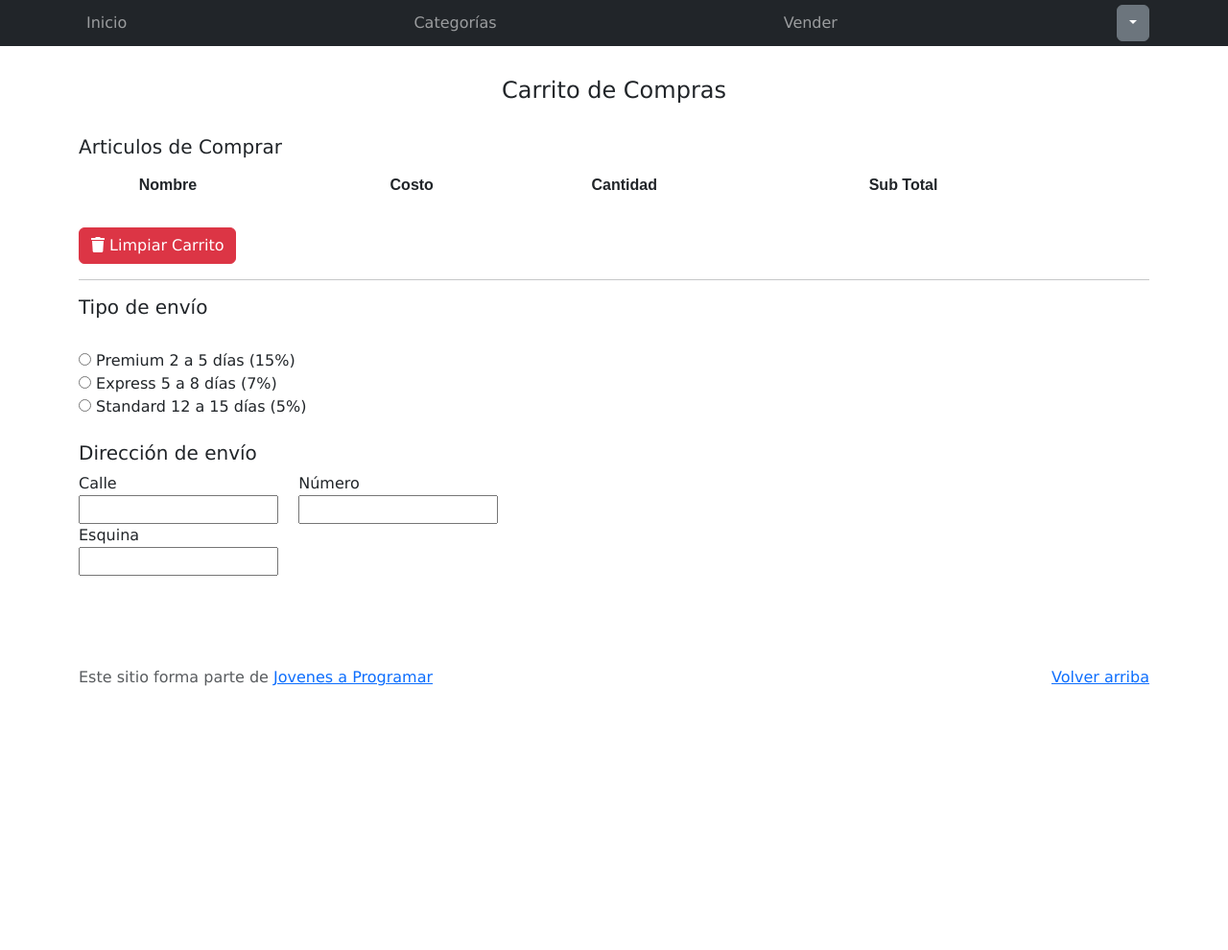
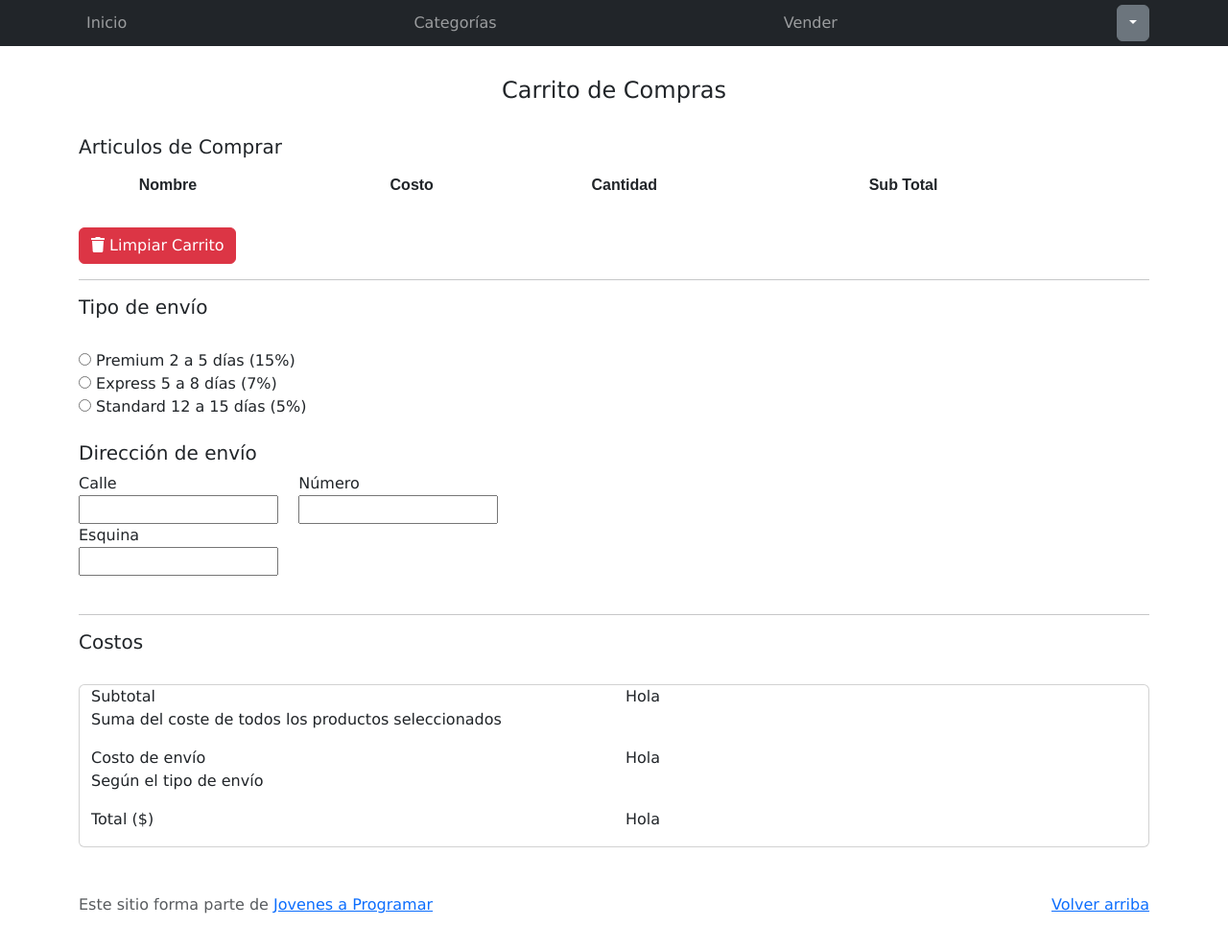
Before and after one commit to facundodipaulo/workspace, a plain HTML site: page cart.html in a window 1280 px wide. Shown: the whole page at 96% size. Before the commit the page ends 800 px from the top, so only its background shows below. Drawn offline with nearby package versions, Linux system fonts and the light colour scheme; no server answers; sample sign-in values are in the browser's storage.

Commit message:
html_cart_changes

```diff
--- a/cart.html
+++ b/cart.html
@@ -106,6 +106,48 @@
           </div>
         </div>
       </form>
+
+      <br><hr>
+      <h5>Costos</h5><br>
+      <div class="container card">
+      <div class="row">
+
+        <div class="costContainer">
+          <div class="row">
+            <div class="col-md-6">
+              <p>Subtotal<br><span>Suma del coste de todos los productos seleccionados</span></p>
+            </div>
+            <div class="col-md-6">
+              <span id="Cost_subtotal" class="text-right">Hola</span>
+            </div>
+          </div>
+        </div>
+
+        <div class="costContainer">
+          <div class="row">
+            <div class="col-md-6">
+              <p>Costo de envío<br><span>Según el tipo de envío</span></p>
+            </div>
+            <div class="col-md-6">
+              <span id="Cost_envio" class="text-right">Hola</span>
+            </div>
+          </div>
+        </div>
+
+        <div class="costContainer">
+          <div class="row">
+            <div class="col-md-6">
+              <p>Total ($)</p>
+            </div>
+            <div class="col-md-6">
+              <span id="Cost_total" class="text-right">Hola</span>
+            </div>
+          </div>
+        </div>
+
+
+
+
     </div>
   </main>
   <footer class="text-muted">
```
